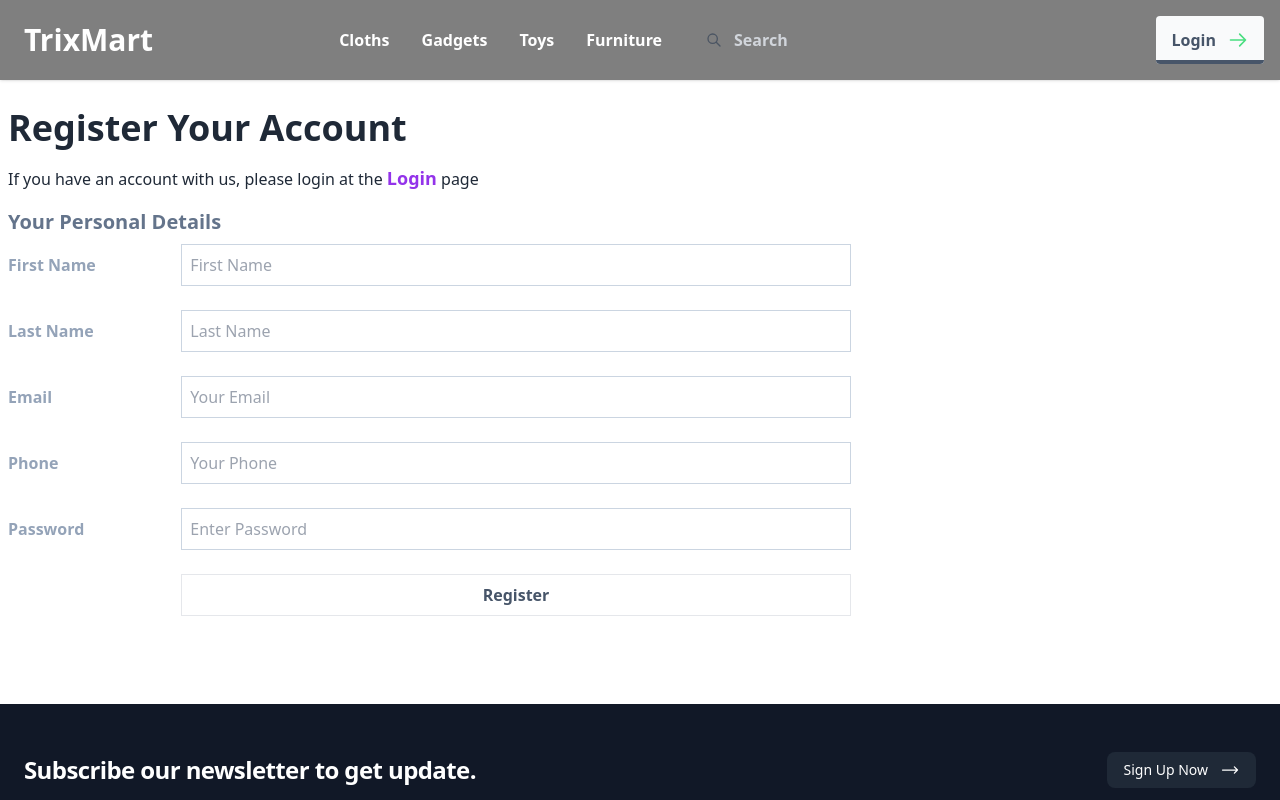
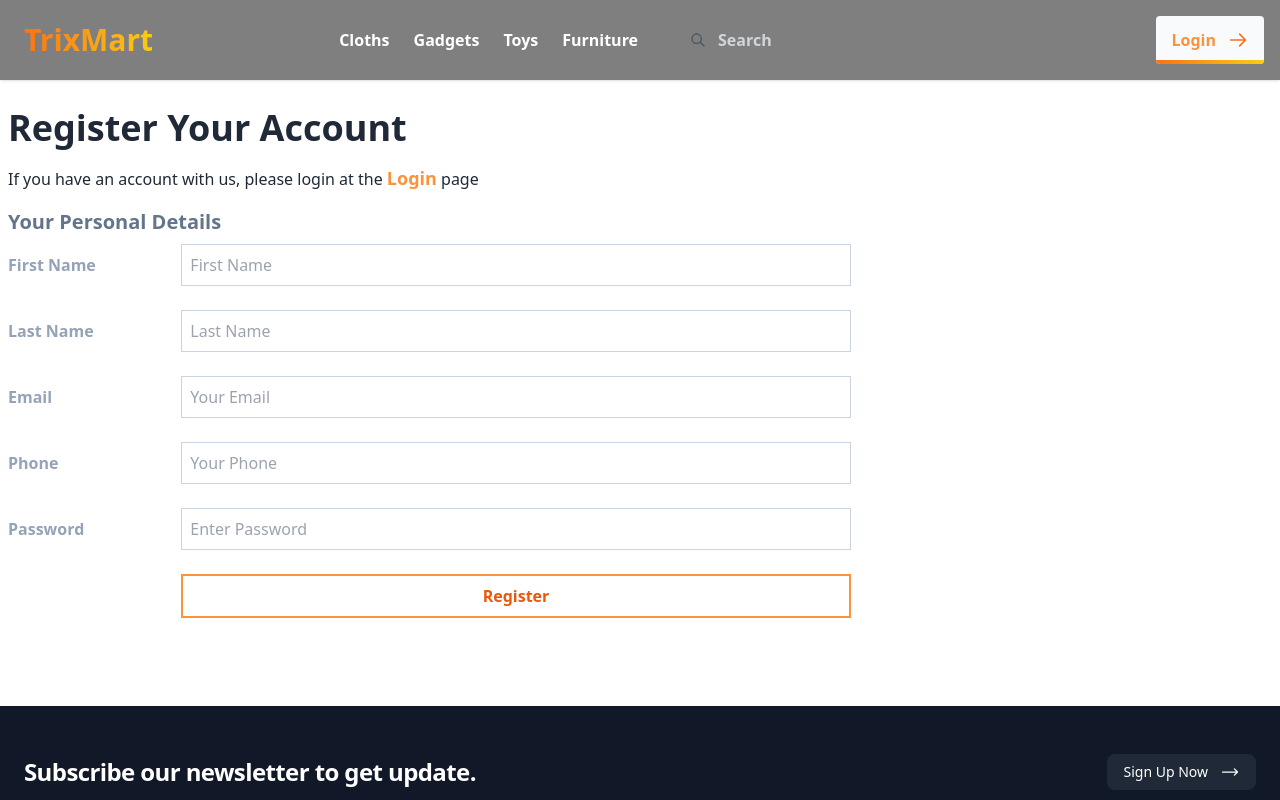
Before and after one commit to TASHDIK-29/TrixMart-Client, a React (Vite) app: page /register in a window 1280 px wide. Shown: the top 800 px of the page. Built offline with nearby package versions, Linux system fonts and the light colour scheme; no server answers.

Commit message:
UI updated

```diff
--- a/src/components/card/Card.jsx
+++ b/src/components/card/Card.jsx
@@ -11,7 +11,7 @@ const Card = ({ item }) => {
 
     const axiosSecure = useAxiosSecure();
 
-    const { productName, image, price, rating, _id } = item;
+    const { productName, image, price, ratings, _id } = item;
 
     const handleAddToCart = async () => {
         const cartInfo = {
@@ -40,7 +40,7 @@ const Card = ({ item }) => {
                 <div className="flex gap-2 mt-2 item-center">
                     <Rating
                         style={{ maxWidth: 120 }}
-                        value={rating}
+                        value={ratings}
                         readOnly
                     />
                 </div>
@@ -50,7 +50,7 @@ const Card = ({ item }) => {
 
             <div className="flex items-center justify-between px-4 py-2">
                 <h1 className="text-lg font-bold ">${price}</h1>
-                <button onClick={handleAddToCart} className="px-2 py-2 text-xs font-bold text-white uppercase transition-colors duration-300 transform bg-black opacity-50 rounded focus:bg-gray-400 focus:outline-none">Add to cart</button>
+                <button onClick={handleAddToCart} className="px-2 py-2 text-xs font-bold text-white uppercase transition-colors duration-300 transform bg-gradient-to-r from-orange-500  to-yellow-400 rounded focus:bg-gray-400 focus:outline-none">Add to cart</button>
             </div>
         </div>
     );
--- a/src/components/dropdown/Dropdown.jsx
+++ b/src/components/dropdown/Dropdown.jsx
@@ -40,7 +40,7 @@ const Dropdown = () => {
             {/* Dropdown toggle button */}
             <button
                 onClick={() => setIsOpen(!isOpen)}
-                className="relative z-10 flex items-center p-2 text-sm  border border-transparent rounded-md focus:border-blue-500 focus:ring-opacity-40  focus:ring-blue-400 focus:ring text-white focus:outline-none"
+                className="relative z-10 flex items-center p-2 text-sm  border border-transparent rounded-md text-white focus:outline-none bg-gradient-to-r from-orange-500  to-yellow-400"
             >
                 <span className="mx-1">{user && user.firstName}</span>
                 <svg
--- a/src/components/nav/Navbar.jsx
+++ b/src/components/nav/Navbar.jsx
@@ -1,6 +1,6 @@
 
 import React, { useContext, useState } from 'react';
-import { Link } from 'react-router-dom';
+import { Link, NavLink } from 'react-router-dom';
 import { AuthContext } from '../../provider/AuthProvider';
 import Dropdown from '../dropdown/Dropdown';
 
@@ -16,7 +16,7 @@ const Navbar = () => {
                 <div className="lg:flex lg:items-center">
                     <div className="flex items-center justify-between">
                         <Link to={'/'}>
-                            <span className='text-3xl text-white font-bold'>TrixMart</span>
+                            <span className="text-3xl font-bold bg-300% bg-gradient-to-r from-orange-500  to-yellow-400 text-transparent bg-clip-text animate-gradient">TrixMart</span>
                         </Link>
 
                         {/* Mobile menu button */}
@@ -66,31 +66,31 @@ const Navbar = () => {
                         className={`absolute inset-x-0 z-20 flex-1 w-full px-6 py-4 transition-all duration-300 ease-in-out bg-black opacity-50 mt-4 lg:mt-0 lg:p-0 lg:top-0 lg:relative lg:bg-transparent lg:w-auto lg:opacity-100 lg:translate-x-0 lg:flex lg:items-center lg:justify-between ${isOpen ? 'translate-x-0 opacity-100' : 'opacity-0 -translate-x-full'
                             }`}
                     >
-                        <div className="flex flex-col capitalize text-white font-semibold lg:flex lg:pl-16 lg:-mx-4 lg:flex-row lg:items-center lg:justify-center w-10/12">
-                            <Link
+                        <div className="flex flex-col capitalize text-white font-semibold lg:flex lg:pl-16 lg:-mx-4 lg:flex-row lg:items-center lg:justify-center w-10/12 lg:gap-6">
+                            <NavLink
                                 to={'/cloths'}
-                                className="mt-2 transition-colors duration-300 transform lg:mt-0 lg:mx-4  hover:text-gray-200"
+                                className={({ isActive }) => isActive ? 'text-base font-bold my-3 bg-300% bg-gradient-to-r from-orange-500  to-yellow-400 text-transparent bg-clip-text animate-gradient' : 'text-base text-white my-3'}
                             >
                                 Cloths
-                            </Link>
-                            <Link
+                            </NavLink>
+                            <NavLink
                                 to={'/gadgets'}
-                                className="mt-2 transition-colors duration-300 transform lg:mt-0 lg:mx-4  hover:text-gray-200"
+                                className={({ isActive }) => isActive ? 'text-base font-bold my-3 bg-300% bg-gradient-to-r from-orange-500  to-yellow-400 text-transparent bg-clip-text animate-gradient' : 'text-base text-white my-3'}
                             >
                                 Gadgets
-                            </Link>
-                            <Link
+                            </NavLink>
+                            <NavLink
                                 to={'/toys'}
-                                className="mt-2 transition-colors duration-300 transform lg:mt-0 lg:mx-4  hover:text-gray-200"
+                                className={({ isActive }) => isActive ? 'text-base font-bold my-3 bg-300% bg-gradient-to-r from-orange-500  to-yellow-400 text-transparent bg-clip-text animate-gradient' : 'text-base text-white my-3'}
                             >
                                 Toys
-                            </Link>
-                            <Link
+                            </NavLink>
+                            <NavLink
                                 to={'/furniture'}
-                                className="mt-2 transition-colors duration-300 transform lg:mt-0 lg:mx-4  hover:text-gray-200"
+                                className={({ isActive }) => isActive ? 'text-base font-bold my-3 bg-300% bg-gradient-to-r from-orange-500  to-yellow-400 text-transparent bg-clip-text animate-gradient' : 'text-base text-white my-3'}
                             >
                                 Furniture
-                            </Link>
+                            </NavLink>
 
 
                             <div className="relative mt-4 lg:mt-0 lg:mx-4">
@@ -122,13 +122,13 @@ const Navbar = () => {
                         <div className="flex justify-center mt-6 lg:flex lg:mt-0 lg:-mx-2">
                             {
                                 user ? <Dropdown />
-                                    : <Link to={'/login'} className="relative inline-flex items-center justify-start py-3 pl-4 pr-12 overflow-hidden font-semibold text-slate-600 transition-all duration-150 ease-in-out rounded hover:pl-10 hover:pr-6 bg-gray-50 group">
-                                        <span className="absolute bottom-0 left-0 w-full h-1 transition-all duration-150 ease-in-out bg-slate-600 group-hover:h-full"></span>
+                                    : <Link to={'/login'} className="relative inline-flex items-center justify-start py-3 pl-4 pr-12 overflow-hidden font-semibold text-orange-400 transition-all duration-150 ease-in-out rounded hover:pl-10 hover:pr-6 bg-gray-50 group">
+                                        <span className="absolute bottom-0 left-0 w-full h-1 transition-all duration-150 ease-in-out bg-gradient-to-r from-orange-500  to-yellow-400 group-hover:h-full"></span>
                                         <span className="absolute right-0 pr-4 duration-200 ease-out group-hover:translate-x-12">
-                                            <svg className="w-5 h-5 text-green-400" fill="none" stroke="currentColor" viewBox="0 0 24 24" xmlns="http://www.w3.org/2000/svg"><path stroke-linecap="round" stroke-linejoin="round" stroke-width="2" d="M14 5l7 7m0 0l-7 7m7-7H3"></path></svg>
+                                            <svg className="w-5 h-5 text-orange-500" fill="none" stroke="currentColor" viewBox="0 0 24 24" xmlns="http://www.w3.org/2000/svg"><path stroke-linecap="round" stroke-linejoin="round" stroke-width="2" d="M14 5l7 7m0 0l-7 7m7-7H3"></path></svg>
                                         </span>
                                         <span className="absolute left-0 pl-2.5 -translate-x-12 group-hover:translate-x-0 ease-out duration-200">
-                                            <svg className="w-5 h-5 text-green-400" fill="none" stroke="currentColor" viewBox="0 0 24 24" xmlns="http://www.w3.org/2000/svg"><path stroke-linecap="round" stroke-linejoin="round" stroke-width="2" d="M14 5l7 7m0 0l-7 7m7-7H3"></path></svg>
+                                            <svg className="w-5 h-5 text-white" fill="none" stroke="currentColor" viewBox="0 0 24 24" xmlns="http://www.w3.org/2000/svg"><path stroke-linecap="round" stroke-linejoin="round" stroke-width="2" d="M14 5l7 7m0 0l-7 7m7-7H3"></path></svg>
                                         </span>
                                         <span className="relative w-full text-left transition-colors duration-200 ease-in-out group-hover:text-white">Login</span>
                                     </Link>
--- a/src/pages/log-reg/Login.jsx
+++ b/src/pages/log-reg/Login.jsx
@@ -54,7 +54,7 @@ const Login = () => {
         <div className="min-h-[70vh] flex justify-center items-center ">
             <div className="space-y-4 lg:w-1/2">
                 <h1 className="text-4xl font-bold">Login To Your Account</h1>
-                <p>Have no account with us ? please <Link to={'/register'} className="text-left font-bold text-purple-500 text-lg">Register</Link> now.</p>
+                <p>Have no account with us ? please <Link to={'/register'} className="text-left font-bold text-orange-400 text-lg"><span>Register</span></Link> now.</p>
 
                 <div>
                     <form onSubmit={handelLogin}>
@@ -65,7 +65,7 @@ const Login = () => {
                             <label className="text-slate-400 font-semibold">Password</label>
                             <input type="password" name="password" className="col-span-4 p-2 border border-slate-300 hover:border-2 hover:border-black" placeholder="Enter Password" />
                             <div></div>
-                            <button type="submit" className="border p-2 text-slate-600 font-bold col-span-4">Login</button>
+                            <button type="submit" className="border-2 border-orange-400 p-2 text-orange-600 font-bold col-span-4">Login</button>
                         </div>
                     </form>
                 </div>
--- a/src/pages/log-reg/Register.jsx
+++ b/src/pages/log-reg/Register.jsx
@@ -50,7 +50,7 @@ const Register = () => {
     return (
         <div className="space-y-4">
             <h1 className="text-4xl font-bold">Register Your Account</h1>
-            <p>If you have an account with us, please login at the <Link to={'/login'} className="text-purple-600 font-bold text-lg">Login</Link> page</p>
+            <p>If you have an account with us, please login at the <Link to={'/login'} className="text-orange-400 font-bold text-lg">Login</Link> page</p>
             <div className="space-y-2">
                 <h3 className="text-xl text-slate-500 font-semibold">Your Personal Details</h3>
 
@@ -72,7 +72,7 @@ const Register = () => {
                             <label className="text-slate-400 font-semibold">Password</label>
                             <input type="password" name="password" className="col-span-4 p-2 border border-slate-300 hover:border-2 hover:border-black" placeholder="Enter Password" />
                             <div></div>
-                            <button type="submit" className="border p-2 text-slate-600 font-bold col-span-4">Register</button>
+                            <button type="submit" className="border-2 border-orange-400 p-2 text-orange-600 font-bold col-span-4">Register</button>
                         </div>
                     </form>
                 </div>
```
Also changed, not shown: src/components/footer/Footer.jsx (+7 -7 lines), src/pages/productPages/Cloths.jsx (+6 -6 lines), src/pages/productPages/Furniture.jsx (+7 -7 lines), src/pages/productPages/Gadgets.jsx (+6 -6 lines), src/pages/productPages/Toys.jsx (+6 -6 lines).
